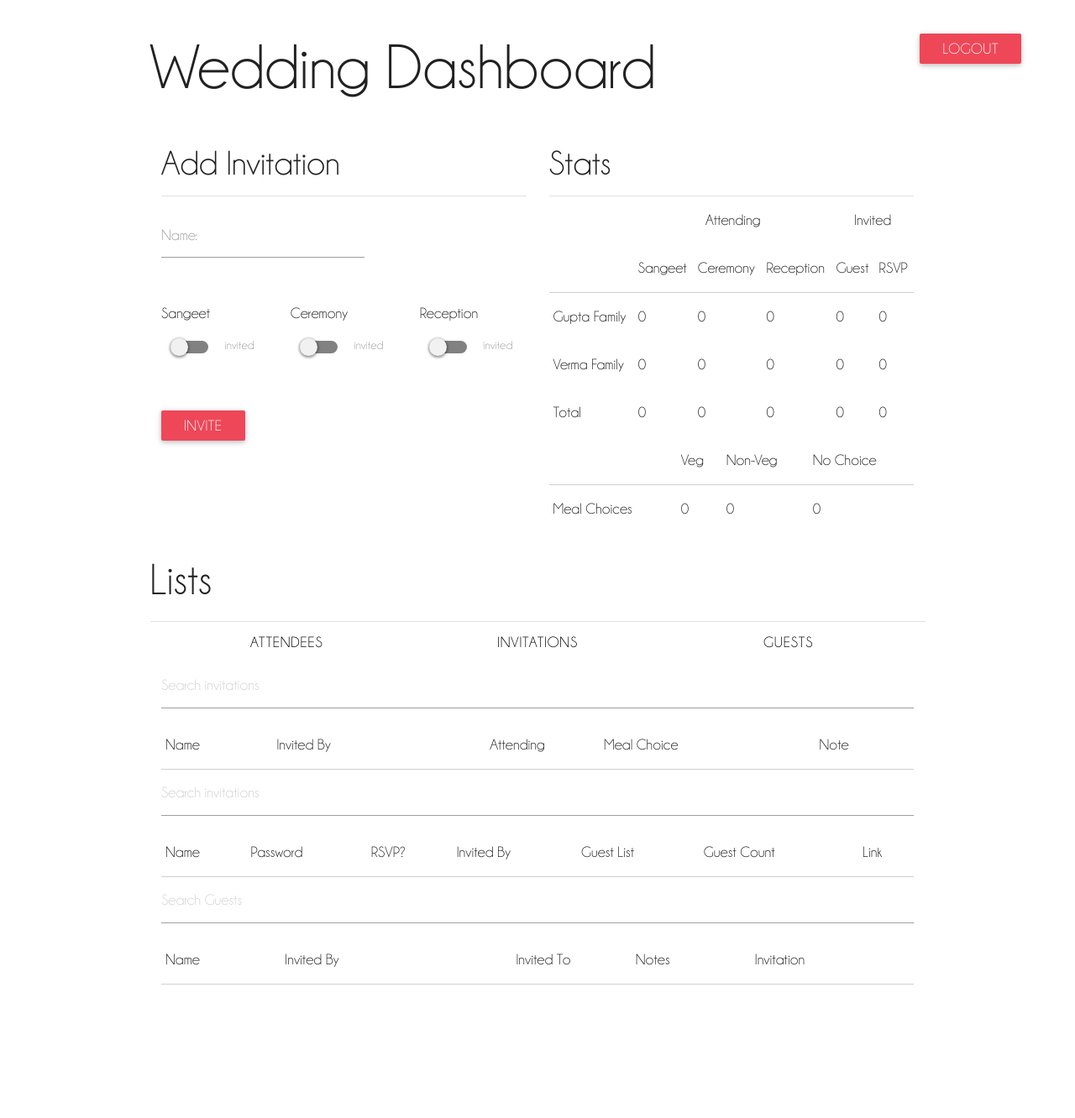
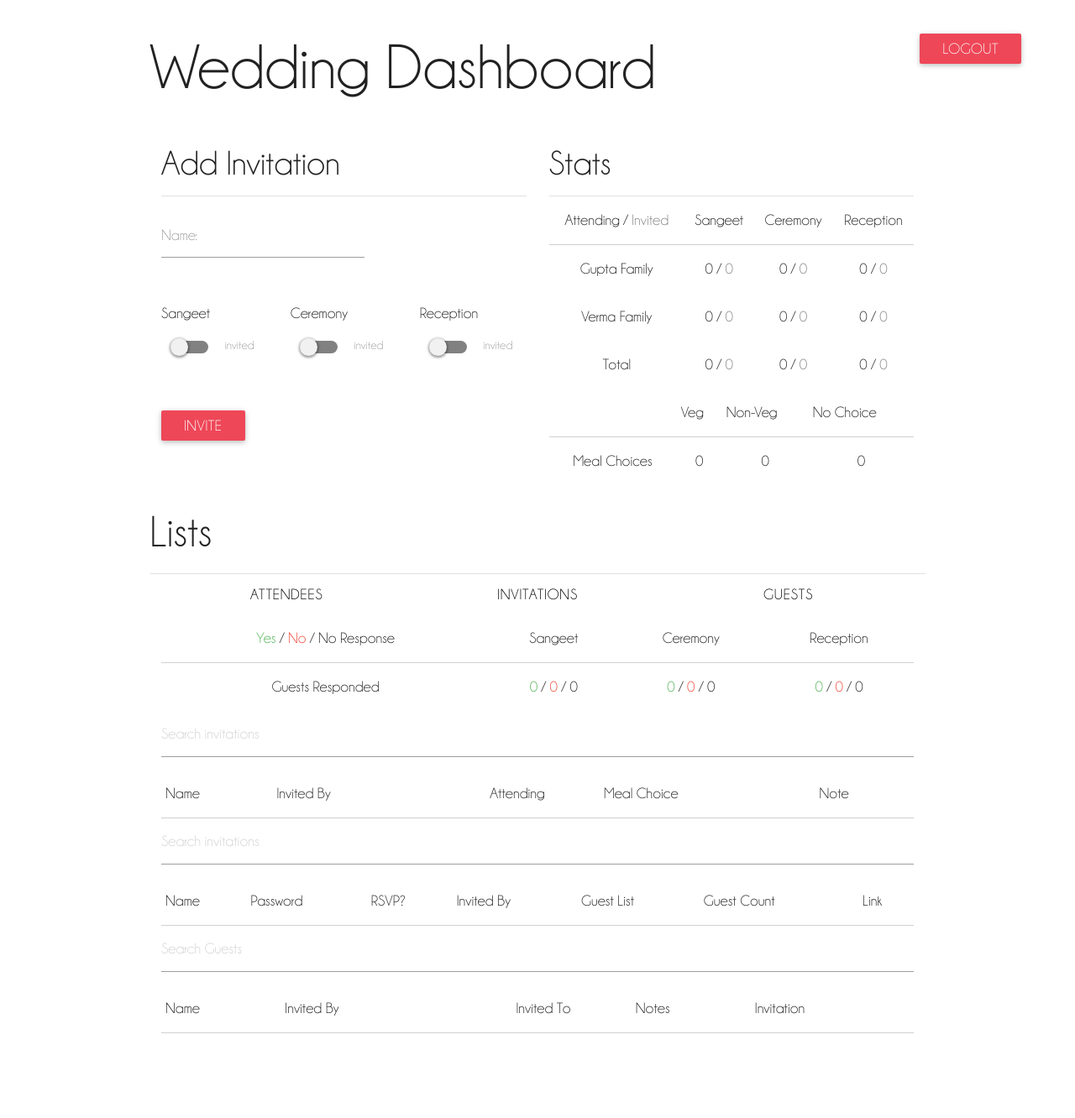
Before and after one commit to guptamo/shrutiwedsmohit, a Django app: page /invitation/dashboard/ in a window 1280 px wide. Shown: the whole page at 84% size. Before the commit the page ends 1173 px from the top, so only its background shows below. Run offline with Django 3.2, Linux system fonts and the light colour scheme; the visitor is signed in with stand-in values (Sample User, id 1); data that the repository does not hold is empty; some libraries are stand-ins or nearby versions.

Commit message:
Fixed Dashboard stats

```diff
--- a/invitation/views.py
+++ b/invitation/views.py
@@ -21,42 +21,54 @@ def dashboard(request):
     gupta = (
         "Gupta Family",
         responded.filter(
-                attending_sangeet=True, invitation__invited_by="gupta"
-            ).count(),
-            responded.filter(
-                attending_ceremony=True, invitation__invited_by="gupta"
-            ).count(),
-            responded.filter(
-                attending_reception=True, invitation__invited_by="gupta"
-            ).count(),
-        guests.filter(invitation__invited_by="gupta").count(),
+            attending_sangeet=True, invitation__invited_by="gupta"
+        ).count(),
         guests.filter(
-                invitation__invited_by="gupta", invitation__rsvp=True
-            ).count()
+            invitation__invited_sangeet=True, invitation__invited_by="gupta"
+        ).count(),
+        responded.filter(
+            attending_ceremony=True, invitation__invited_by="gupta"
+        ).count(),
+        guests.filter(
+            invitation__invited_ceremony=True, invitation__invited_by="gupta"
+        ).count(),
+        responded.filter(
+            attending_reception=True, invitation__invited_by="gupta"
+        ).count(),
+        guests.filter(
+            invitation__invited_reception=True, invitation__invited_by="gupta"
+        ).count(),
     )
     verma = (
         "Verma Family",
         responded.filter(
-                attending_sangeet=True, invitation__invited_by="verma"
-            ).count(),
+            attending_sangeet=True, invitation__invited_by="verma"
+        ).count(),
+        guests.filter(
+            invitation__invited_sangeet=True, invitation__invited_by="verma"
+        ).count(),
         responded.filter(
-                attending_ceremony=True, invitation__invited_by="verma"
-            ).count(),
+            attending_ceremony=True, invitation__invited_by="verma"
+        ).count(),
+        guests.filter(
+            invitation__invited_ceremony=True, invitation__invited_by="verma"
+        ).count(),
         responded.filter(
-                attending_reception=True, invitation__invited_by="verma"
-            ).count(),
-        guests.filter(invitation__invited_by="verma").count(),
+            attending_reception=True, invitation__invited_by="verma"
+        ).count(),
         guests.filter(
-                invitation__invited_by="verma", invitation__rsvp=True
-            ).count()
+            invitation__invited_reception=True, invitation__invited_by="verma"
+        ).count(),
     )
     total = (
         "Total",
         gupta[1] + verma[1],
         gupta[2] + verma[2],
         gupta[3] + verma[3],
-        guests.count(),
-        guests.filter(invitation__rsvp=True).count()
+        gupta[4] + verma[4],
+        gupta[5] + verma[5],
+        gupta[6] + verma[6],
+
     )
 
     meals = (
@@ -74,6 +86,36 @@ def dashboard(request):
         Q(attending_reception=True)
     )
 
+    response_counts = (
+        guests.filter(
+            invitation__invited_sangeet=True, attending_sangeet=True, invitation__rsvp=True
+        ).count(),
+        guests.filter(
+            invitation__invited_sangeet=True, attending_sangeet=False, invitation__rsvp=True
+        ).count(),
+        guests.filter(
+            invitation__invited_sangeet=True, invitation__rsvp=False
+        ).count(),
+        guests.filter(
+            invitation__invited_ceremony=True, attending_ceremony=True, invitation__rsvp=True
+        ).count(),
+        guests.filter(
+            invitation__invited_ceremony=True, attending_ceremony=False, invitation__rsvp=True
+        ).count(),
+        guests.filter(
+            invitation__invited_ceremony=True, invitation__rsvp=False
+        ).count(),
+        guests.filter(
+            invitation__invited_reception=True, attending_reception=True, invitation__rsvp=True
+        ).count(),
+        guests.filter(
+            invitation__invited_reception=True, attending_reception=False, invitation__rsvp=True
+        ).count(),
+        guests.filter(
+            invitation__invited_reception=True, invitation__rsvp=False
+        ).count(),
+    )
+
     lizts = (
         attendance,
         invitations,
@@ -85,6 +127,7 @@ def dashboard(request):
         "stats": stats,
         "meals": meals,
         "lizts": lizts,
+        "response_counts": response_counts,
 
     }
     return render(request, "invitation/dashboard.html", context)
--- a/static/css/custom.css
+++ b/static/css/custom.css
@@ -146,3 +146,8 @@ img.deco {
 .extra-bottom-margin{
     margin-bottom: 2rem;
 }
+
+table span{
+  color: Grey;
+
+}
--- a/templates/invitation/dashboard.html
+++ b/templates/invitation/dashboard.html
@@ -81,34 +81,27 @@
                 <h4>Stats</h4>
                 <div class="divider"></div>
                 {% if stats %}
-                    <table class="highlight responsive-table">
+                    <table class="highlight responsive-table centered">
                         <thead>
                             <tr>
-                                <td></td>
-                                <td colspan=3 class="center">Attending</td>
-                                <td colspan=2 class="center">Invited</td>
+                              <td class="center-align">Attending / <span>Invited</span></td>
+                              <td class="center-align">Sangeet</td>
+                              <td class="center-align">Ceremony</td>
+                              <td class="center-align">Reception</td>
                             </tr>
-                            <td></td>
-                            <td>Sangeet</td>
-                            <td>Ceremony</td>
-                            <td>Reception</td>
-                            <td>Guest</td>
-                            <td>RSVP</td>
                         </thead>
                         <tbody>
-                            {% for name, sangeet, ceremony, reception, guests, rsvp in  stats %}
+                            {% for name, sangeetA, sangeetI, ceremonyA, ceremonyI, receptionA, receptionI in  stats %}
                                 <tr>
                                     <td>{{ name }}</td>
-                                    <td>{{ sangeet }}</td>
-                                    <td>{{ ceremony }}</td>
-                                    <td>{{ reception }}</td>
-                                    <td>{{ guests }}</td>
-                                    <td>{{ rsvp }}</td>
+                                    <td>{{ sangeetA }} / <span>{{ sangeetI }}</span></td>
+                                    <td>{{ ceremonyA }} / <span>{{ ceremonyI }}</span></td>
+                                    <td>{{ receptionA }} / <span>{{ receptionI }}</span></td>
                                 </tr>
                             {% endfor %}
                         </tbody>
                     </table>
-                    <table class="responsive">
+                    <table class="responsive centered">
                         <thead>
                             <td></td>
                             <td>Veg</td>
@@ -140,6 +133,22 @@
                 </ul>
             </div>
             <div id="attendees" class="col s12">
+                <table class="responsive centered">
+                    <thead>
+                        <td class="center-align"><span class="green-text">Yes</span> / <span class="red-text">No</span> / No Response</td>
+                        <td class="center-align">Sangeet</td>
+                        <td class="center-align">Ceremony</td>
+                        <td class="center-align">Reception</td>
+                    </thead>
+                    <tbody>
+                        <tr>
+                            <td>Guests Responded</td>
+                            <td><span class="green-text">{{ response_counts.0 }}</span> / <span class="red-text">{{ response_counts.1 }}</span> / {{ response_counts.2 }}</td>
+                            <td><span class="green-text">{{ response_counts.3 }}</span> / <span class="red-text">{{ response_counts.4 }}</span> / {{ response_counts.5 }}</td>
+                            <td><span class="green-text">{{ response_counts.6 }}</span> / <span class="red-text">{{ response_counts.7 }}</span> / {{ response_counts.8 }}</td>
+                        </tr>
+                    </tbody>
+                </table>
                 <input type="text" id="attendee-search" placeholder="Search invitations">
                 <table class="highlight responsive-table">
                     <thead class="center-align">
```
